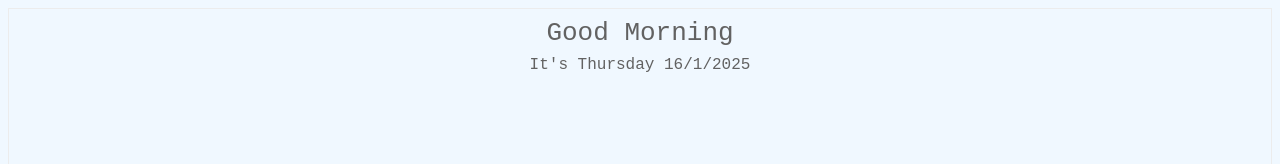
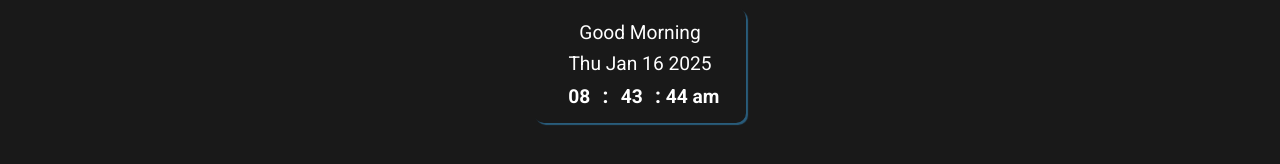
Before and after one commit to Onlysteeeven/Notion-Greetings, a plain HTML site: page index.html in a window 1280 px wide. Shown: the top 164 px of the page. Drawn offline with Linux system fonts and the light colour scheme.

Commit message:
Update index.html

```diff
--- a/index.html
+++ b/index.html
@@ -1,57 +1,168 @@
-<html>
+<!DOCTYPE html>
+<html lang="en">
 <head>
-    <title>Greeting Message</title>
+    <meta charset="UTF-8">
+    <meta name="viewport" content="width=device-width, initial-scale=1.0">
+    <title>Document</title>
+
     <style>
-#lbl {
-    font-family: monospace;
-    font-size: xx-large;
-    color: #626262;
-    padding: 5px;
-    border: 1px solid #ececec;
-    text-align: center;
-    line-height: 1.5;
-    height:85%
+
+        /*CSS RESETS*/
+
+body{
+    background-color: #191919;
+    line-height: 1.6;
+
+}
+
+h1 {
+    margin-top: 0;
+}
 
 
+/*CSS START*/
+
+.full-table {
+    display: table;
+    height: 100%;
+    width: 100%;
 }
-#date{
-    font-size:large;
+
+.table-cell {
+    display: table-cell;
+    vertical-align: middle;
+    text-align: center;
 }
-body{
-    background-color: aliceblue;
+
+.card {
+    padding: 10px 25px 10px 25px;
+    border-radius: 10px;
+    background: ##191919;
+    color: #fff;
+    display: inline-block;
+    box-shadow: 2px 2px 1px 0px #295C7B;
 }
+
+.card:hover {
+    margin-top: 2px;
+    box-shadow: none;
+}
+
+.clock {
+    display: inline-block;
+    font-family: 'Roboto', sans-serif;
+    font-weight: bold;
+    font-size: 1.2em;
+    /* padding-left: 20px; */
+}
+
+.time {
+    display: inline-block;
+    min-width: 37px;
+}
+
+.colon {
+    font-size: 1.1em;
+    display: inline-block;
+}
+
+.date {
+    display: block;
+    min-width: 162px;
+    /* padding-right: 30px; */
+    /* border-right: 2px solid #295C7B; */
+    font-family: 'Roboto', sans-serif;
+    font-size: 1.2em;
+}
+.greet{
+
+    min-width: 162px;
+    /* padding-right: 30px; */
+    font-family: 'Roboto', sans-serif;
+    font-size: 1.2em;
+}
+
     </style>
 </head>
 <body>
-    <div id="lbl"></div>
-</body>
+    <link href="https://fonts.googleapis.com/css?family=Lobster|Roboto:400,700" rel="stylesheet">
+
+<div class="full-table">
+  <div class="table-cell">
+
+    <div class="card">
+        <div class="greet" id="greet"></div>
+      <div class="date" id="date"></div>
+      <div class="clock">
+        <div class="time" id="hour"></div>
+        <div class="colon">:</div>
+        <div class="time" id="min"></div>
+        <div class="colon">:</div>
+        <div class="time" id="sec"></div>
+      </div>
+    </div>
+
+  </div>
+</div>
 
 <script>
-    var weekday = new Array(7);
-    weekday[0] = "Sunday";
-    weekday[1] = "Monday";
-    weekday[2] = "Tuesday";
-    weekday[3] = "Wednesday";
-    weekday[4] = "Thursday";
-    weekday[5] = "Friday";
-    weekday[6] = "Saturday";
+    function date() {
+var today = new Date();
+document.getElementById('date').innerHTML = today.toDateString();
+}
 
 
-    var today = new Date();
-    var hrs = today.getHours();
-    var dayOfWeek = weekday[today.getDay()];
-    var date = dayOfWeek+" " + today.getDate() + "/" +(today.getMonth()+1) +'/'+today.getFullYear()  ;
-
-    var greet;
-
-    if (hrs < 12)
+function clock() {
+var today = new Date();
+var hour = zeros(twelveHour(today.getHours()));
+var minutes = zeros(today.getMinutes());
+var seconds = zeros(today.getSeconds());
+if(today.getHours() >=12){
+    seconds+=" pm"
+}
+else{
+    seconds+=" am"
+}
+hrs = today.getHours();
+if (hrs < 12)
         greet = 'Good Morning  ';
     else if (hrs >= 12 && hrs <= 17)
         greet = 'Good Afternoon ';
     else if (hrs >= 17 && hrs <= 24)
         greet = 'Good Evening  ';
+// console.log(today.toLocaleTimeString());
+document.getElementById('greet').innerHTML = greet;
+document.getElementById('hour').innerHTML = hour;
+document.getElementById('min').innerHTML = minutes;
+document.getElementById('sec').innerHTML = seconds;
+}
 
-    document.getElementById('lbl').innerHTML =
-        greet+=`<div id="date"> It's ${date}</div>`;
+function twelveHour(hour) {
+if (hour > 12) {
+    return hour -= 12
+} else if (hour === 0) {
+    return hour = 12;
+} else {
+    return hour
+}
+}
+// adds zero infront of single digit number
+function zeros(num) {
+if (num < 10) {
+    num = '0' + num
+};
+return num;
+}
+
+function dateTime() {
+date();
+clock();
+setTimeout(dateTime, 500);
+}
+
+dateTime()
+// END
 </script>
+
+</body>
 </html>
```
